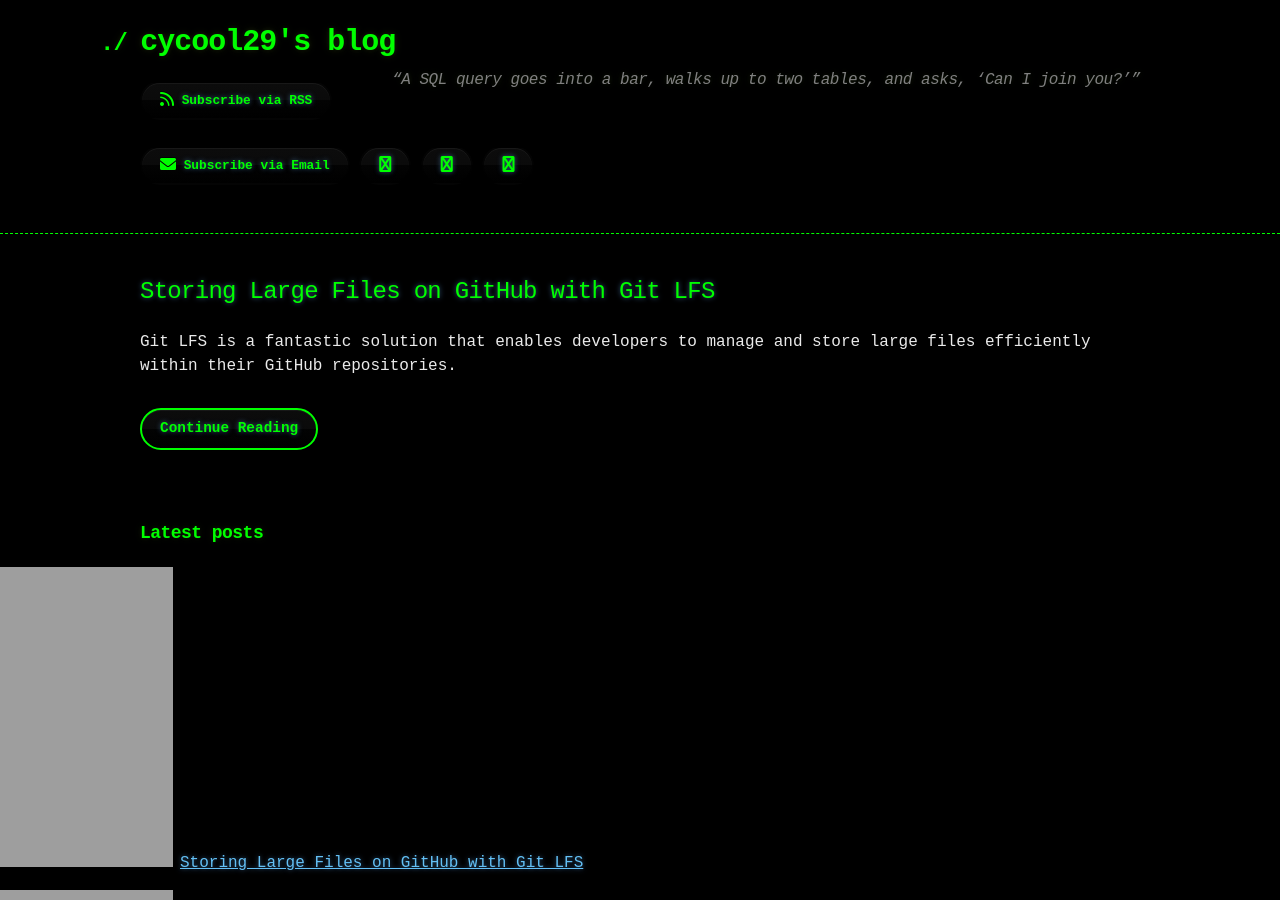
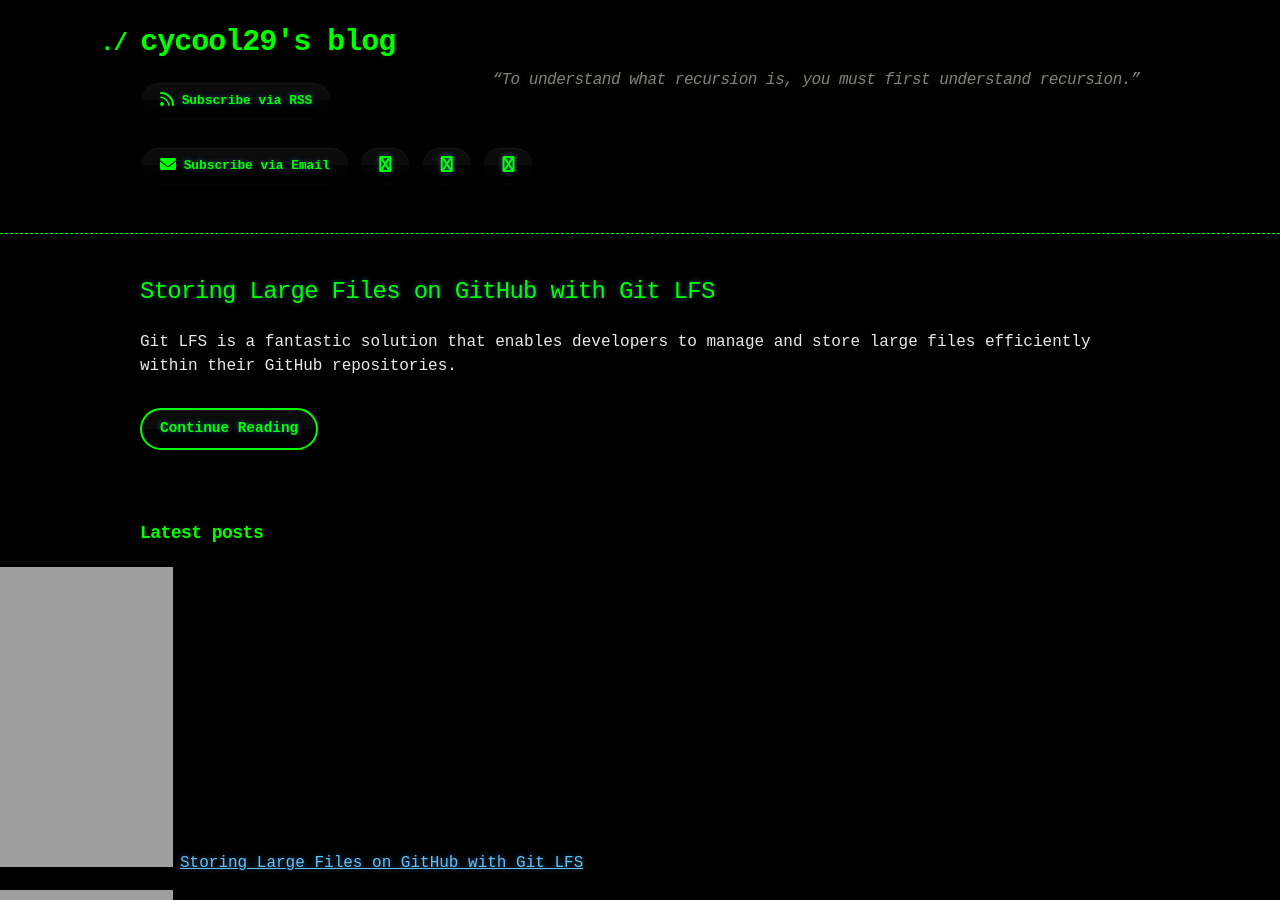
Before and after one commit to cycool29/cycool29.github.io, a Jekyll site: the page built from index.md, in a window 1280 px wide and 900 px high. Built offline with Jekyll 4.4.1, drawn with Linux system fonts in a browser that asks for light colours; a style sheet for code colours, icons or effects is not loaded.

Commit message:
Update quotes

```diff
--- a/_config.yml
+++ b/_config.yml
@@ -1,5 +1,5 @@
 title: cycool29's blog
-description: "“A SQL query goes into a bar, walks up to two tables, and asks, ‘Can I join you?’” "
+description: "“To understand what recursion is, you must first understand recursion.” "
 bio: A high school student. Intermediate in Python, Git, Bash. Learning JavaScript. He/Him. "
 author: cycool29
 url: https://cycool29.github.io
```
